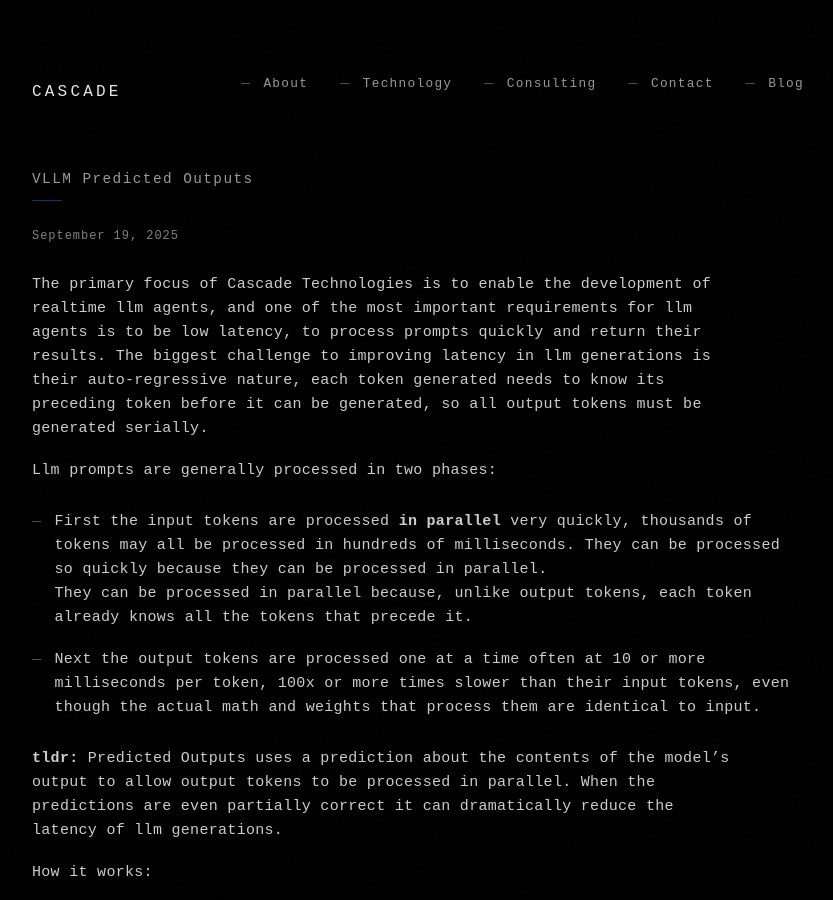
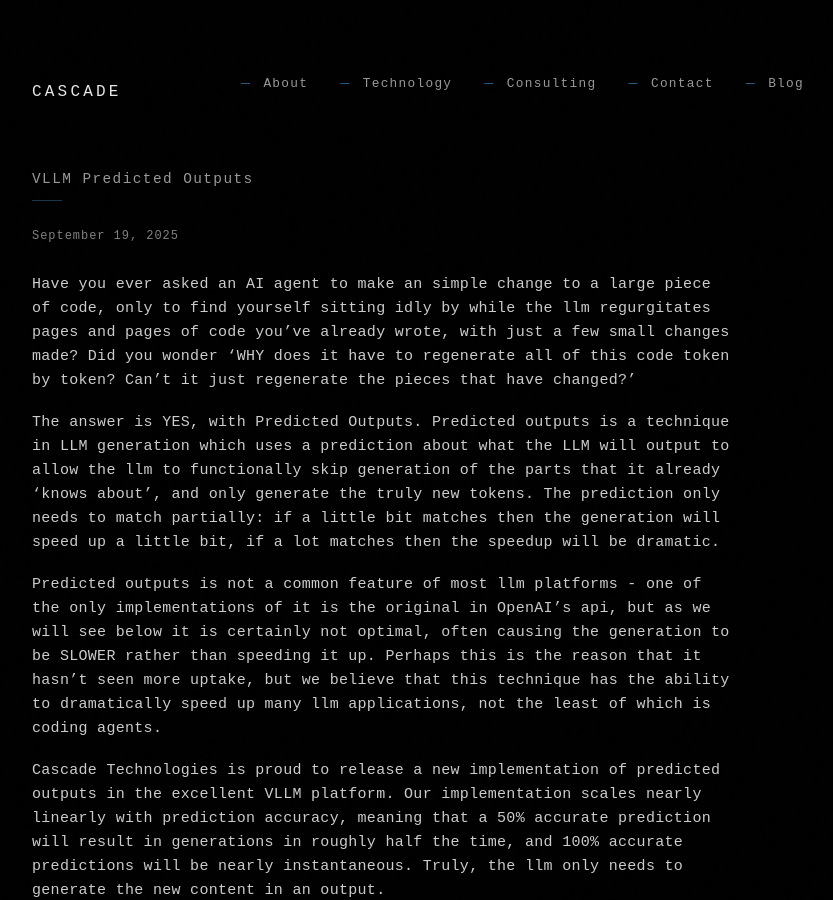
Before and after one commit to cascade-tech-ai/cascadetech.ai, a Jekyll site: the page built from _posts/2025-09-19-vllm-predicted-outputs.md, in a window 1280 px wide and 900 px high. Shown: the whole window, without its empty margins (222-1055 px from the left). Built offline with Jekyll 4.4.1, drawn with Linux system fonts in a browser that asks for light colours; some web fonts are replaced; some of the changed text lies outside the part shown.

Commit message:
Refinement to predicted outputs blog post

```diff
--- a/_posts/2025-09-19-vllm-predicted-outputs.md
+++ b/_posts/2025-09-19-vllm-predicted-outputs.md
@@ -5,10 +5,27 @@
 hero_image: false
 ---
 
-The primary focus of Cascade Technologies is to enable the development of realtime llm agents, and one of the most
-important requirements for llm agents is to be low latency, to process prompts quickly and return their results. The
-biggest challenge to improving latency in llm generations is their auto-regressive nature, each token generated needs to
-know its preceding token before it can be generated, so all output tokens must be generated serially.
+Have you ever asked an AI agent to make an simple change to a large piece of code, only to find yourself sitting idly by
+while the llm regurgitates pages and pages of code you've already wrote, with just a few small changes made?  Did you
+wonder 'WHY does it have to regenerate all of this code token by token? Can't it just regenerate the pieces that have
+changed?'
+
+The answer is YES, with Predicted Outputs. Predicted outputs is a technique in LLM generation which uses a prediction
+about what the LLM will output to allow the llm to functionally skip generation of the parts that it already 'knows
+about', and only generate the truly new tokens.  The prediction only needs to match partially: if a little bit matches
+then the generation will speed up a little bit, if a lot matches then the speedup will be dramatic.
+
+Predicted outputs is not a common feature of most llm platforms - one of the only implementations of it is the original
+in OpenAI's api, but as we will see below it is certainly not optimal, often causing the generation to be SLOWER rather
+than speeding it up. Perhaps this is the reason that it hasn't seen more uptake, but we believe that this technique has
+the ability to dramatically speed up many llm applications, not the least of which is coding agents.
+
+Cascade Technologies is proud to release a new implementation of predicted outputs in the excellent VLLM platform. Our
+implementation scales nearly linearly with prediction accuracy, meaning that a 50% accurate prediction will result in
+generations in roughly half the time, and 100% accurate predictions will be nearly instantaneous.  Truly, the llm only
+needs to generate the new content in an output.
+
+## How does it work?
 
 Llm prompts are generally processed in two phases:
 - First the input tokens are processed <strong>in parallel</strong> very quickly, thousands of tokens may all be
@@ -17,11 +34,11 @@
 - Next the output tokens are processed one at a time often at 10 or more milliseconds per token, 100x or more times
 slower than their input tokens, even though the actual math and weights that process them are identical to input.
 
-<strong>tldr:</strong> Predicted Outputs uses a prediction about the contents of the model's output to allow
-output tokens to be processed in parallel.  When the predictions are even partially correct it can dramatically reduce
-the latency of llm generations.
+<strong>tldr:</strong> Predicted Outputs uses a prediction about the contents of the model's output to aid in the
+generation of outputs tokens. When predictions match, output tokens can be processed in parallel, effectively as if
+they were input tokens.  This speedup is achieved with <strong>NO reduction in accuracy</strong>, the output of the
+llm is identical.
 
-How it works:
 * The user provides a prediction for the output of their llm request.  This can be many things, but an
 easy example to understand is the case of code modification, in which case you would provide the
 original code as the prediction.
@@ -29,11 +46,19 @@
 in parallel, which can make it orders of magnitude faster.
 * When the prediction diverges from the output, we use standard diff algorithms to realign the prediction and continue
 processing the output in parallel.
+* Predicted Outputs is already supported in the standard OpenAI API so you can drop it in and use it with very few changes
+to your client code.
 
-Predicted Outputs is already supported in the OpenAI API so you can drop it in and use it with very few changes to your
-client code.
+## Technical Details
 
-Here is a simple example:
+Cascade Technology's implementation works as a form of speculative decoding, but instead of using a draft model to
+generate predictions, we use the static text 'prediction' sent via the api as a basis for our speculative proposals.
+When the prediction and the output diverge, we use standard diff algorithms to realign the prediction.
+- The prediction is entirely on the cpu, with no additional GPU resources required.
+- The alignment algorithm's execution can be hidden with a one frame delay on alignment, eliminating any latency overhead.
+- Only exact prediction matches are accepted, so there is no loss in accuracy.
+
+## Example
 
 <div class="diff-block">
   <strong>Prediction</strong>
@@ -51,8 +76,8 @@
 <span class="diff-line diff-match">output to speed up generation.</span></code></pre>
 </div>
 
-As you can see, Predicted Outputs needs one identical line to realign, but then carries on with the prediction for
-the rest of the generation.  The tokens in green are generated nearly "for free".
+Notice the colon on the first line of the second block!  As you can see, Predicted Outputs needs one identical line to realign,
+but then carries on with the prediction for the rest of the generation.  The tokens in green are generated nearly "for free".
 
 Because running LLM model passes is so slow, and computing text diffs are so fast, matching just a single line can often
 provide speed benefits over the no-prediction base case, and there are many use cases where you can frequently match
@@ -64,6 +89,10 @@
   prediction can often get many of the speed benefits with much less difficulty.
 * Modifying documents.
 * Updating state agent state dicts / memory.
+
+## Comparison with OpenAI
+
+
 
 ## Implementation
 
```
